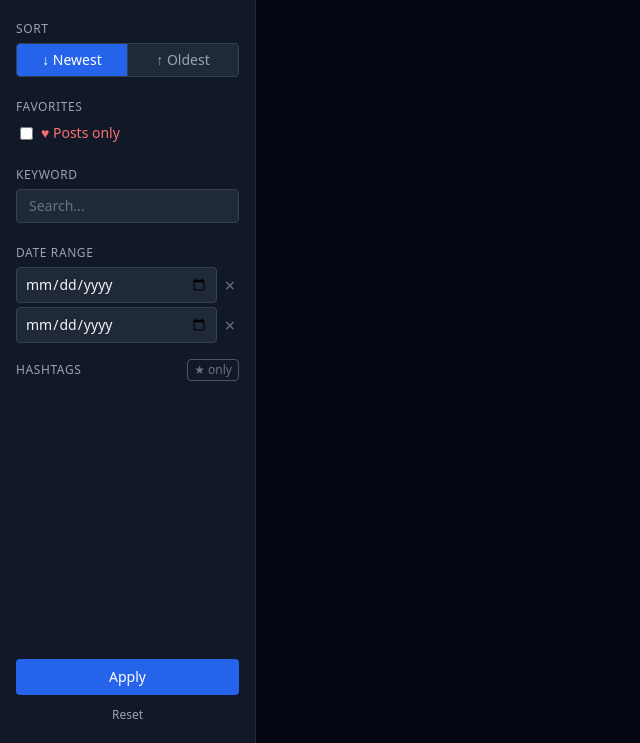
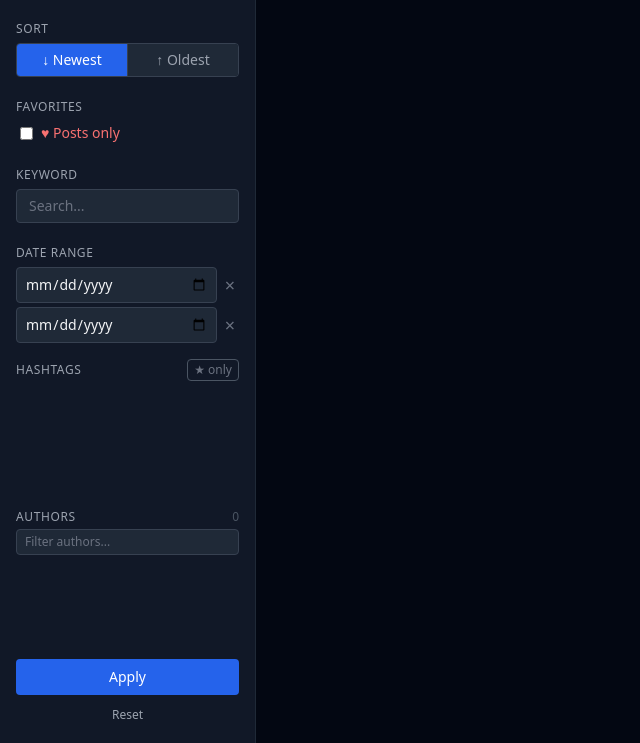
Before and after one commit to super-tuna/gallery-dl-viewer, a FastAPI app: page / in a window 1280 px wide. Shown: the part 57-800 px from the top of the page, without its empty margins (0-640 px from the left). Run offline with FastAPI, Linux system fonts and the light colour scheme; data that the repository does not hold is empty; some libraries are stand-ins or nearby versions.

Commit message:
feat: 投稿者(author)フィルタを追加
サイドバーの Hashtags の下に Authors セクションを追加。
-  クエリパラメータ（カンマ区切り、OR 条件）で絞り込み
- 他フィルタ（tags/keyword/date/platform）でスコープした投稿者一覧を件数順に表示（上限300件）
- 選択中の投稿者は上限外でも常にリストに含めてチェック状態を維持
- 長いリスト向けにクライアントサイドの絞り込み入力を追加
- 無限スクロール・タイムラインスクラバー・アクティブフィルタ表示にも反映

```diff
--- a/app.py
+++ b/app.py
@@ -66,13 +66,16 @@ async def gallery(
     fav_only: bool = Query(default=False),
     fav_tags_only: bool = Query(default=False),
     categories: str = Query(default=""),
+    authors: str = Query(default=""),
 ):
     tag_list = [t.strip() for t in tags.split(",") if t.strip()]
     cat_list = [c.strip() for c in categories.split(",") if c.strip()]
+    author_list = [a.strip() for a in authors.split(",") if a.strip()]
     con = get_con()
     try:
         tag_list_norm = tag_list or None
         cat_list_norm = cat_list or None
+        author_list_norm = author_list or None
         q_norm = q or None
         from_norm = from_date or None
         to_norm = to_date or None
@@ -87,6 +90,7 @@ async def gallery(
             order=order_norm,
             fav_only=fav_only,
             categories=cat_list_norm,
+            authors=author_list_norm,
             offset=0,
             limit=24,
         )
@@ -98,9 +102,23 @@ async def gallery(
             to_date=to_norm,
             fav_tags_only=fav_tags_only,
             categories=cat_list_norm,
+            authors=author_list_norm,
+        )
+        all_authors = db.get_all_authors(
+            con,
+            tags=tag_list_norm,
+            q=q_norm,
+            from_date=from_norm,
+            to_date=to_norm,
+            categories=cat_list_norm,
+            selected=author_list_norm,
         )
         min_date, max_date = db.get_date_range(
-            con, tags=tag_list_norm, q=q_norm, categories=cat_list_norm
+            con,
+            tags=tag_list_norm,
+            q=q_norm,
+            categories=cat_list_norm,
+            authors=author_list_norm,
         )
         fav_media_ids = db.get_favorite_media_ids(con)
         all_categories = db.get_all_categories(con)
@@ -110,6 +128,7 @@ async def gallery(
             context={
                 "items": [dict(i) for i in items],
                 "all_tags": [dict(t) for t in all_tags],
+                "all_authors": [dict(a) for a in all_authors],
                 "all_categories": all_categories,
                 "min_date": min_date or "",
                 "max_date": max_date or "",
@@ -123,6 +142,7 @@ async def gallery(
                     "fav_only": fav_only,
                     "fav_tags_only": fav_tags_only,
                     "categories": categories,
+                    "authors": authors,
                 },
             },
         )
@@ -163,11 +183,13 @@ async def api_gallery(
     order: str = Query(default="desc"),
     fav_only: bool = Query(default=False),
     categories: str = Query(default=""),
+    authors: str = Query(default=""),
     offset: int = Query(default=0, ge=0),
     limit: int = Query(default=24, le=100),
 ):
     tag_list = [t.strip() for t in tags.split(",") if t.strip()]
     cat_list = [c.strip() for c in categories.split(",") if c.strip()]
+    author_list = [a.strip() for a in authors.split(",") if a.strip()]
     con = get_con()
     try:
         items = db.get_gallery(
@@ -179,6 +201,7 @@ async def api_gallery(
             order="asc" if order == "asc" else "desc",
             fav_only=fav_only,
             categories=cat_list or None,
+            authors=author_list or None,
             offset=offset,
             limit=limit,
         )
--- a/static/app.js
+++ b/static/app.js
@@ -105,6 +105,7 @@
     if (FILTERS.order)      p.set("order",      FILTERS.order);
     if (FILTERS.fav_only)   p.set("fav_only",   "1");
     if (FILTERS.categories) p.set("categories", FILTERS.categories);
+    if (FILTERS.authors)    p.set("authors",    FILTERS.authors);
     p.set("offset", off);
     p.set("limit",  24);
     return "/api/gallery?" + p.toString();
@@ -283,6 +284,25 @@
 
 
   // -------------------------------------------------------------------------
+  // Author list — client-side narrowing (checked authors always stay visible)
+  // -------------------------------------------------------------------------
+
+  const authorSearch = document.getElementById("author-search");
+  if (authorSearch) {
+    const authorItems = [...document.querySelectorAll(".author-item")];
+    authorSearch.addEventListener("input", () => {
+      const needle = authorSearch.value.trim().toLowerCase();
+      authorItems.forEach((item) => {
+        const hit = !needle || (item.dataset.search || "").includes(needle);
+        const checked = item.querySelector("input[type='checkbox']")?.checked;
+        item.style.display = (hit || checked) ? "" : "none";
+      });
+    });
+    // Don't submit the form when pressing Enter in the narrowing box
+    authorSearch.addEventListener("keydown", (e) => { if (e.key === "Enter") e.preventDefault(); });
+  }
+
+  // -------------------------------------------------------------------------
   // Filter navigation — shared logic used by Apply, Sort, fav_only, keyword Enter
   // -------------------------------------------------------------------------
 
@@ -298,6 +318,10 @@
       .map((cb) => cb.value.trim())
       .filter(Boolean);
 
+    const authors_checked = [...form.querySelectorAll("input[name='authors_check']:checked")]
+      .map((cb) => cb.value.trim())
+      .filter(Boolean);
+
     const q             = form.querySelector("input[name='q']").value.trim();
     const from_date     = form.querySelector("input[name='from_date']").value;
     const to_date       = form.querySelector("input[name='to_date']").value;
@@ -308,6 +332,7 @@
     const params = new URLSearchParams();
     if (checked.length)       params.set("tags",         checked.join(","));
     if (cats_checked.length)  params.set("categories",   cats_checked.join(","));
+    if (authors_checked.length) params.set("authors",     authors_checked.join(","));
     if (q)                    params.set("q",             q);
     if (from_date)            params.set("from_date",     from_date);
     if (to_date)              params.set("to_date",       to_date);
@@ -581,6 +606,7 @@
     const F = typeof FILTERS !== "undefined" ? FILTERS : {};
     if (F.tags)          p.set("tags",          F.tags);
     if (F.categories)    p.set("categories",    F.categories);
+    if (F.authors)       p.set("authors",       F.authors);
     if (F.q)             p.set("q",             F.q);
     if (F.fav_only)      p.set("fav_only",      "1");
     if (F.fav_tags_only) p.set("fav_tags_only", "1");
--- a/templates/gallery.html
+++ b/templates/gallery.html
@@ -24,6 +24,7 @@
 
 {% block title %}
   {%- if filters.tags %}#{{ filters.tags }} — {% endif -%}
+  {%- if filters.authors %}@{{ filters.authors }} — {% endif -%}
   gallery-dl-viewer
 {% endblock %}
 
@@ -162,6 +163,33 @@
       </div>
     </div>
 
+    <!-- Author list -->
+    <div class="flex-1 flex flex-col min-h-0">
+      <div class="flex items-center justify-between mb-1">
+        <label class="text-xs text-gray-400 uppercase tracking-wider">Authors</label>
+        <span class="text-xs text-gray-600">{{ all_authors | length }}</span>
+      </div>
+      <input type="text" id="author-search" autocomplete="off"
+        placeholder="Filter authors..."
+        class="mb-1 w-full bg-gray-800 border border-gray-700 rounded px-2 py-1 text-xs
+               focus:outline-none focus:border-blue-500 placeholder-gray-500">
+      {% set active_authors = filters.authors.split(",") | map("trim") | select | list %}
+      <div class="author-list flex-1 overflow-y-auto flex flex-col gap-0.5 pr-1">
+        {% for a in all_authors %}
+        <label class="author-item flex items-center gap-2 px-1 py-0.5 rounded cursor-pointer hover:bg-gray-800 group"
+               data-search="{{ (a.author_name ~ ' ' ~ (a.author_nick or '')) | lower }}">
+          <input type="checkbox" name="authors_check" value="{{ a.author_name }}"
+            {% if a.author_name in active_authors %}checked{% endif %}
+            class="accent-blue-500 shrink-0">
+          {{ platform_icon(a.category) }}
+          <span class="text-sm group-hover:text-blue-300 truncate"
+                title="{{ a.author_nick or a.author_name }} (@{{ a.author_name }})">@{{ a.author_name }}</span>
+          <span class="text-xs text-gray-500 ml-auto shrink-0 mr-1">{{ a.cnt }}</span>
+        </label>
+        {% endfor %}
+      </div>
+    </div>
+
     <!-- Actions -->
     <div class="flex flex-col gap-2">
       <button type="submit"
@@ -179,7 +207,7 @@
 <div class="p-3">
 
   <!-- Active filters display -->
-  {% if filters.tags or filters.q or filters.from_date or filters.to_date or filters.fav_only or filters.categories %}
+  {% if filters.tags or filters.q or filters.from_date or filters.to_date or filters.fav_only or filters.categories or filters.authors %}
   <div class="mb-3 flex flex-wrap gap-2 items-center text-sm text-gray-400">
     <span>Filters:</span>
     {% if filters.fav_only %}<span class="bg-red-900/40 text-red-400 px-2 py-0.5 rounded">♥ Favorites</span>{% endif %}
@@ -196,6 +224,13 @@
       {% for tag in filters.tags.split(",") %}
         {% if tag.strip() %}
         <span class="bg-blue-900/60 text-blue-300 px-2 py-0.5 rounded">#{{ tag.strip() }}</span>
+        {% endif %}
+      {% endfor %}
+    {% endif %}
+    {% if filters.authors %}
+      {% for a in filters.authors.split(",") %}
+        {% if a.strip() %}
+        <span class="bg-emerald-900/60 text-emerald-300 px-2 py-0.5 rounded">@{{ a.strip() }}</span>
         {% endif %}
       {% endfor %}
     {% endif %}
@@ -307,6 +342,7 @@
     fav_only:     {{ filters.fav_only     | tojson }},
     fav_tags_only:{{ filters.fav_tags_only| tojson }},
     categories:   {{ filters.categories   | tojson }},
+    authors:      {{ filters.authors      | tojson }},
   };
   const INITIAL_COUNT = {{ items | length }};
   const FAV_MEDIA_IDS = new Set({{ fav_media_ids | tojson }});
```
Also changed, not shown: db.py (+103 -0 lines).
